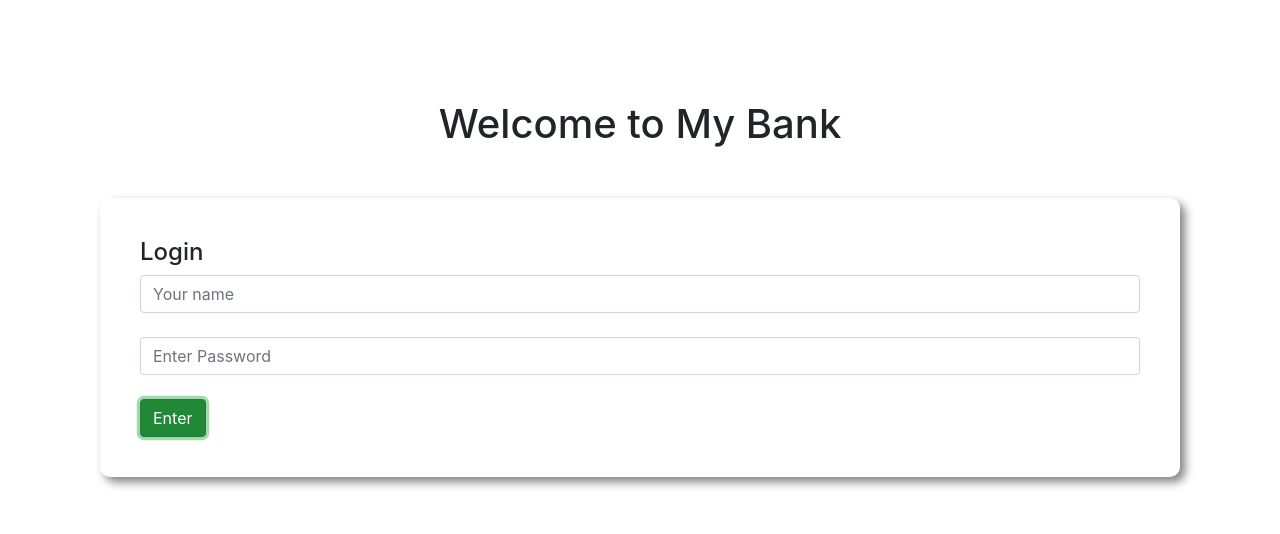
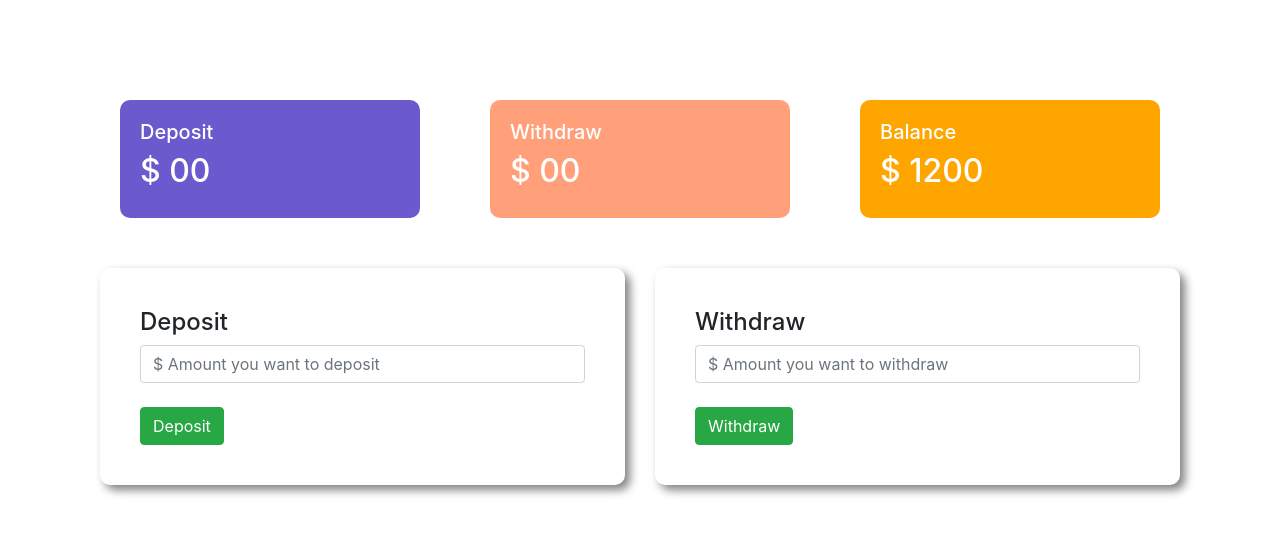
Before and after one commit to ZahedAlam/my-bank, a plain HTML site: page index.html in a window 1280 px wide. Both pictures are taken after a click on the button "Enter". Drawn offline with nearby package versions, Linux system fonts and the light colour scheme.

Commit message:
New code  added

```diff
--- a/index.html
+++ b/index.html
@@ -8,14 +8,99 @@
     <title>My Bank</title>
 </head>
 <body>
-    <div id="login-are">
+
+    <div id="login-area">
         <h1 class="text-center">Welcome to My Bank</h1>
         <div class="submit-area">
             <h4>Login</h4>
             <input type="text" name="name" id="" class="form-control" placeholder="Your name"> <br>
             <input type="password" class="form-control" name="password" id="" placeholder="Enter Password"> <br>
-            <button class="btn btn-success">Enter</button>
+            <button id="login" class="btn btn-success">Enter</button>
         </div>
     </div>
+    <div id="transaction-area">
+        <div class="row">
+            <div class="col-md-4">
+                <div class="deposit status">
+                    <h5>Deposit</h5>
+                    <h2>$ <span id="currentDeposit">00</span></h2>
+                </div>
+            </div>
+            <div class="col-md-4">
+                <div class="withdraw status">
+                    <h5>Withdraw</h5>
+                    <h2>$ <span id="totalWithdraw">00</span></h2>
+                </div>
+            </div>
+            <div class="col-md-4">
+                <div class="balance status">
+                    <h5>Balance</h5>
+                    <h2>$ <span id="currentBalance">1200</span></h2>
+                </div>
+            </div>
+        </div>
+        <div class="row">
+            <div class="col-md-6">
+                <div class="submit-area">
+                <h4>Deposit</h4>
+                <input type="text" id="depositAmount" class="form-control" placeholder="$ Amount you want to deposit"><br>
+                <button id="depositBtn" class="btn btn-success">Deposit</button>
+                </div>
+            </div>
+            <div class="col-md-6">
+                <div class="submit-area">
+                <h4>Withdraw</h4>
+                <input type="text" id="withdrawAmount" class="form-control" placeholder="$ Amount you want to withdraw"><br>
+                <button id="withdrawBtn" class="btn btn-success">Withdraw</button>
+                </div>
+            </div>
+        </div>
+    </div>
+    <script>
+        //Login button event handler
+        const loginBtn = document.getElementById("login");
+        loginBtn.addEventListener("click", function() {
+            const loginArea = document.getElementById("login-area");
+            loginArea.style.display = "none";
+            const transactionArea = document.getElementById("transaction-area");
+            transactionArea.style.display = "block";
+        });
+
+        //Deposit button event handler
+        const depositBtn = document.getElementById("depositBtn");
+        depositBtn.addEventListener("click", function(){
+        const depositAmount = document.getElementById("depositAmount").value;
+        const depositNumber = parseFloat(depositAmount);
+        document.getElementById("depositAmount").value = "";
+
+
+        updateSpanText("currentDeposit", depositNumber);
+        updateSpanText("currentBalance", depositNumber)
+
+
+        })
+
+        //Withdraw Button handler
+        const withdrawBtn = document.getElementById("withdrawBtn");
+        withdrawBtn.addEventListener("click", function(){
+            const withdrawAmount = document.getElementById("withdrawAmount").value;
+            const withdrawNumber = parseFloat(withdrawAmount);
+            document.getElementById("withdrawAmount").value = "";
+
+            updateSpanText("totalWithdraw", withdrawNumber);
+            updateSpanText("currentBalance", -1 * withdrawNumber)
+
+        })
+
+        function updateSpanText(id, withdrawNumber){
+            const current = document.getElementById(id).innerText;
+            const currentNumber = parseFloat(current);
+            const addBal = currentNumber + withdrawNumber;
+            document.getElementById(id).innerText = addBal;
+
+        }
+
+
+    </script>
 </body>
 </html>
--- a/style.css
+++ b/style.css
@@ -8,3 +8,24 @@ body{
     border-radius: 10px;
     box-shadow: 5px 5px 10px gray;
 }
+
+#transaction-area{
+    display: none;
+}
+.status{
+    margin: 0 20px;
+    color: white;
+    padding: 20px;
+    border-radius: 10px;
+
+}
+
+.deposit{
+    background-color: slateblue;
+}
+.withdraw{
+    background-color: lightsalmon;
+}
+.balance{
+    background-color: orange;
+}
```
